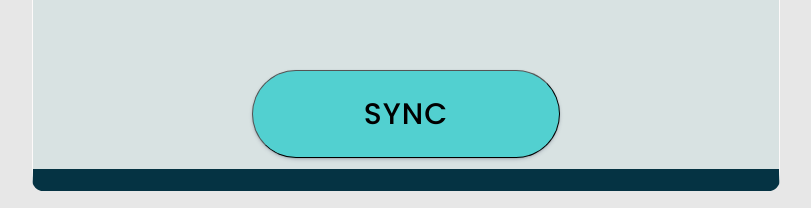
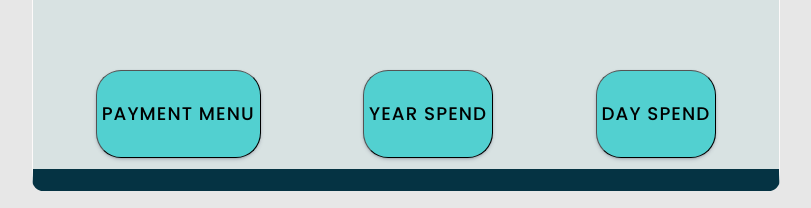
Before and after one commit to arjunaNR-gf/DailySpendProject, a React (Create React App) app: page / in a window 1280 px wide. Both pictures are taken after a click on the item "Account Data Sync". Shown: the part 126-334 px from the top of the page, without its empty margins (234-1045 px from the left). Built offline with nearby package versions, Linux system fonts and the light colour scheme; no server answers.

Commit message:
added more button and decouple the order of push based on requirement

```diff
--- a/src/Pages/CalculationHome/Index.tsx
+++ b/src/Pages/CalculationHome/Index.tsx
@@ -4,7 +4,7 @@ import { data } from '../../Services/api/DailySpendApi';
 import '../CalculationHome/index.css'
 import EntryPage from '../EntryPage/EntryPage';
 import HomePage from '../Home/HomePage';
-import Trade, { PushToFirebaseFromSql } from '../Trade/Trade';
+import { PushToFirebaseFromSql } from '../Trade/Trade';
 import Profile from '../Profile/Profile';
 
 const CalculationEntryHome = () => {
@@ -13,7 +13,8 @@ const CalculationEntryHome = () => {
 
     const [route, setRoute] = useState<number>(0)
 
-    const application_Redirect=(urlData)=>{
+    const application_Redirect=(urlData:any
+    )=>{
         window.location.replace(urlData);
     }
 
--- a/src/Pages/Trade/Trade.tsx
+++ b/src/Pages/Trade/Trade.tsx
@@ -27,6 +27,8 @@ const PushToFirebaseFromSql = () => {
         remove(firebaseConfig(pathLoc + id))
     }
 
+
+    //this use to push all data by yearly base and rarely use
     const OverAllSpendPush_Sync = () => {
         const overAllSpendAddress = 'DailySpend/Profile/OverAllSpendMonth'
 
@@ -35,15 +37,18 @@ const PushToFirebaseFromSql = () => {
 
                 const getData = await Get_sync(overAllSpendAddress)
                 if (getData.exists()) {
+                    console.log('data exist!')
                     const tempDB = getData.val()
                     const tempData = Object.keys(tempDB).map((key, i) => {
                         return key
                     })
 
+                    for(let i = 0 ;i<tempData.length;i++)
                     await Delete_Sync(overAllSpendAddress+'/', tempData[0]);
 
-
+                    setTimeout(async () => {
                     await Push_Sync(overAllSpendAddress, res.data);
+                    }, 30);
 
                 }
                 else {
@@ -56,6 +61,7 @@ const PushToFirebaseFromSql = () => {
         })
     }
 
+    //this use to send all spend details by dateof spend of each element
     const PushDailySpendInfo=()=>{
      const DailyspendInfo = 'DailySpend/Profile/DailyspendInfo'
 
@@ -68,11 +74,12 @@ const PushToFirebaseFromSql = () => {
                     const tempData = Object.keys(tempDB).map((key, i) => {
                         return key
                     })
+                    for(let i = 0 ;i<tempData.length;i++)
+                    await Delete_Sync(DailyspendInfo+'/', tempData[i]);
 
-                    await Delete_Sync(DailyspendInfo+'/', tempData[0]);
-
-
+                    setTimeout(async () => {
                     await Push_Sync(DailyspendInfo, res.data);
+                    }, 30);
 
                 }
                 else {
@@ -85,18 +92,22 @@ const PushToFirebaseFromSql = () => {
         })
     }
 
+    //just for menu purpose
     const PaymentMenu_sync = () => {
         const addressPayment='DailySpend/Payment/DropDownList'
         getPaymentMenu().then(async (res) => {
             const getData = await Get_sync(addressPayment)
             if (getData.exists()) {
                 const tempDB = getData.val()
-                const dataID = Object.keys(tempDB).map((key, i) => {
+                const tempData = Object.keys(tempDB).map((key, i) => {
                     return key
-                })[0]
-                console.log(dataID,'data id')
-                await Delete_Sync(addressPayment+'/',dataID)
+                })
+                for(let i = 0 ;i<tempData.length;i++)
+                await Delete_Sync(addressPayment+'/',tempData[i])
+
+                setTimeout(async () => {
                 await Push_Sync(addressPayment, res.data)
+                },30)
             }else
             {
                 Push_Sync(addressPayment, res.data)
@@ -105,17 +116,18 @@ const PushToFirebaseFromSql = () => {
     }
 
 
-    const FireBasePushFromSql = () => {
-        //used to handle over all spend per month and year
-        OverAllSpendPush_Sync();
-        PaymentMenu_sync();
-        PushDailySpendInfo();
-    }
+
 
     return (
         <>
-            <div className='sync-btn'></div>
-            <Button size='full' Btext='Sync' onclick={() => { FireBasePushFromSql() }} />
+            <div className='sync-btn'>
+            <Button size='full' Btext='Payment Menu' onclick={() => { PaymentMenu_sync() }} />
+            <Button size='full' Btext='Year Spend  ' onclick={() => { OverAllSpendPush_Sync() }} />
+            <Button size='full' Btext='Day Spend' onclick={() => { PushDailySpendInfo() }} />
+
+
+            </div>
+
         </>
     )
 }
--- a/src/Pages/Trade/index.css
+++ b/src/Pages/Trade/index.css
@@ -27,14 +27,20 @@ tr{
 
 .sync-btn{
     margin-top: 19%;
+    width: 100%;
+    display: flex;
+    flex-direction: row;
+    justify-content: space-around;
 }
 
 button.btn_full {
     background:rgb(82, 208, 208);
     height: 100px;
+    width: auto;
+    padding: 0.43rem 0.43rem;
     color: black;
     letter-spacing: 1.2px !important;
-    font-size: 2.6rem;
+    font-size: 1.6rem;
     box-shadow: rgba(50, 50, 93, 0.25) 0px 2px 5px -1px, rgba(0, 0, 0, 0.3) 0px 1px 3px -1px;
-    border-radius: 5.2rem;
+    border-radius: 2.2rem;
 }
```
